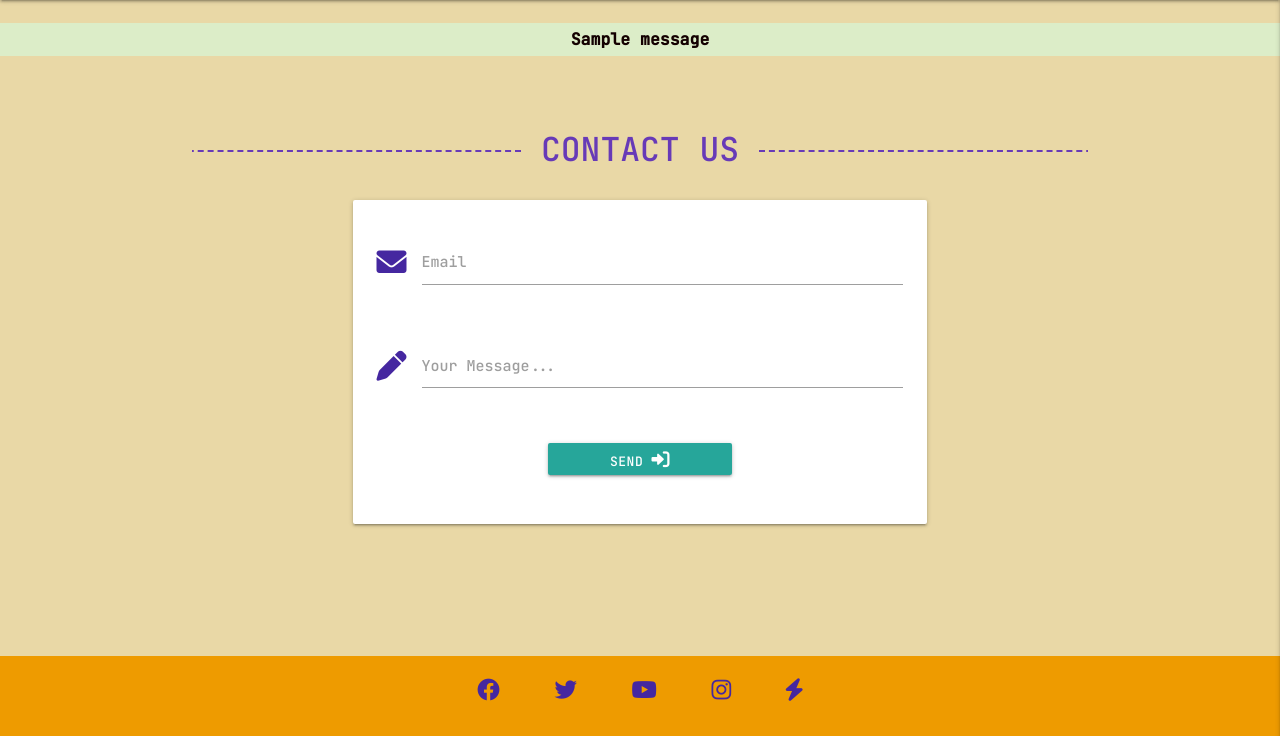
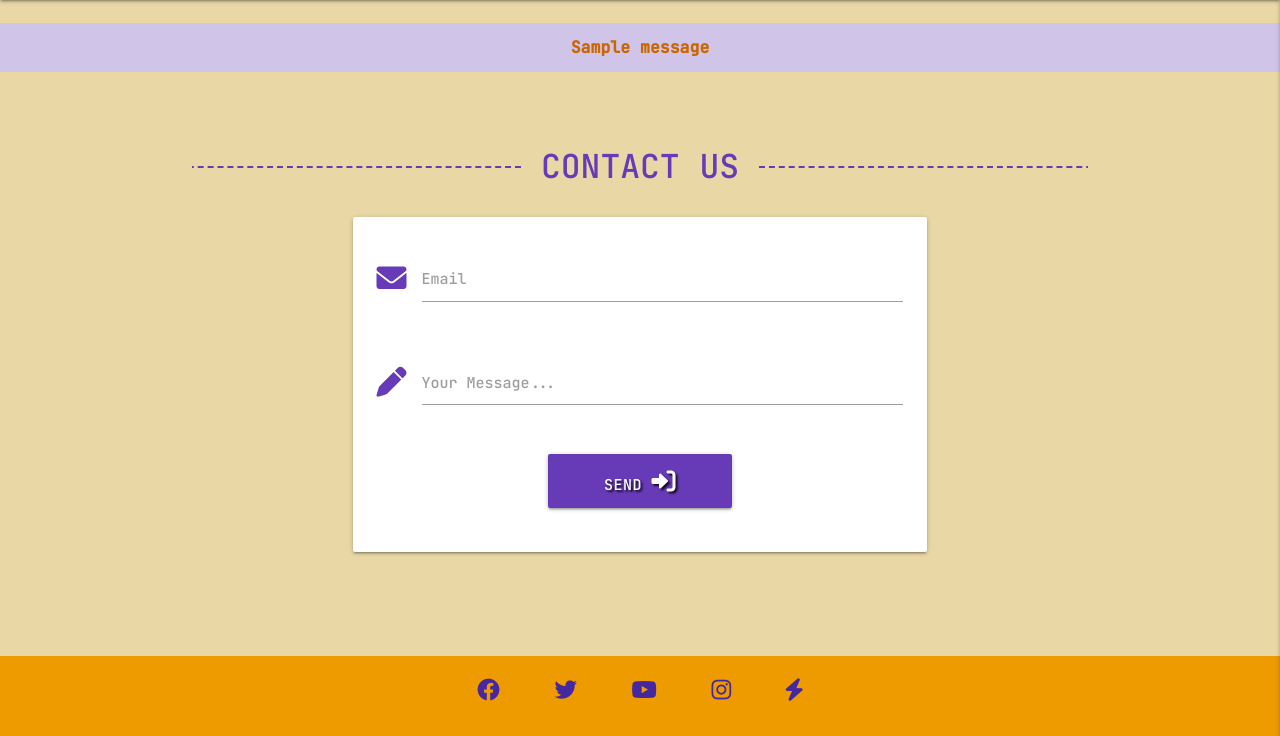
Before and after one commit to sara5491/ArchiveTheAdventure, a Flask app: page /contact in a window 1280 px wide. Shown: the part 64-800 px from the top of the page. Run offline with Flask 2, Linux system fonts and the light colour scheme; one stand-in notice (Sample message) is shown; a database or web service that is not in the repository returns one stand-in record (values such as "Sample title"); some libraries are stand-ins or nearby versions.

Commit message:
resize submit buttons

```diff
--- a/static/css/style.css
+++ b/static/css/style.css
@@ -70,7 +70,8 @@ h4 {
 }
 
 .flashes h4 {
-    line-height: 2;
+    line-height: 3;
+    color: #CA6702;
 }
 
 .btn-small {
@@ -210,6 +211,7 @@ img {
 .decorated{
   overflow: hidden;
   text-align: center;
+  text-transform: uppercase;
 }
 .decorated > span{
  position: relative;
--- a/templates/base.html
+++ b/templates/base.html
@@ -60,7 +60,7 @@
             {% if messages %}
                 {% for message in messages %}
                     <div class="row flashes">
-                        <h4 class="light-green lighten-4 center-align">{{ message }}</h4>
+                        <h4 class="deep-purple lighten-4 center-align">{{ message }}</h4>
                     </div>
                 {% endfor %}
             {% endif %}
--- a/templates/contact.html
+++ b/templates/contact.html
@@ -1,15 +1,15 @@
 {% extends "base.html" %}
 
 {% block content %}
-<h1 class="decorated deep-purple-text center-align text-margin"><span>CONTACT US</span></h1>
+<h1 class="decorated deep-purple-text center-align text-margin"><span>Contact Us</span></h1>
     <div class="container-fluid display-container">
         <div class="row display-row">
             <form id="contact-form" class="col s12 l8 offset-l2 " method="POST" action="{{ url_for('contact')}}">
                 <div class="card-panel form-card padding-landscape">
                     <!--Email-->
                     <div class="row">
-                        <div class="input-field input-margin col s12">
-                            <i class="fas fa-envelope prefix"></i>
+                        <div class="input-field input-margin col s12 ">
+                            <i class="fas fa-envelope prefix deep-purple-text"></i>
                             <input id="email" name="email" type="email" class="validate" required>
                             <label for="email">Email</label>
                         </div>
@@ -17,14 +17,14 @@
                      <!--Message-->
                      <div class="row">
                         <div class="input-field input-margin col s12">
-                            <i class="fas fa-pen prefix"></i>
+                            <i class="fas fa-pen prefix deep-purple-text"></i>
                             <textarea id="message" name="message" class="materialize-textarea" required></textarea>
                             <label for="message">Your Message...</label>
                         </div>
                     </div>
                     <!--Sent Message -->
                     <div class="row">
-                        <button type="submit" class="col s4 offset-s4 btn-small btn-forms-hover red-btn button-style" value="Send"> <p>Send <i class="fas fa-sign-in-alt hide-on-med-and-down"></i></p>
+                        <button type="submit" class="col s4 offset-s4 btn-large btn-forms-hover button-style deep-purple text-shadow" value="Send"> <p>Send <i class="fas fa-sign-in-alt hide-on-med-and-down"></i></p>
                         </button>
                     </div>
                 </div>
--- a/templates/login.html
+++ b/templates/login.html
@@ -1,7 +1,7 @@
 {% extends "base.html" %}
 {% block content %}
 
-    <h1 class="decorated center-align deep-purple-text"><span>LOG IN</span></h1>
+    <h1 class="decorated center-align deep-purple-text"><span>Log In</span></h1>
 
     <div class="row">
         <form class="col s12 m8 offset-m2" method="POST" action="{{ url_for('login') }}">
@@ -26,8 +26,8 @@
                 </div>
                 <!-- log in -->
                 <div class="row">
-                    <button type="submit" class="col s12 btn-large deep-purple text-shadow">
-                        <p>Log In <i class="fa-solid fa-arrow-right-to-bracket"></i></p>
+                    <button type="submit" class="col s4 offset-s4 btn-large deep-purple text-shadow">
+                        <p>Log In <i class="fa-solid fa-arrow-right-to-bracket hide-on-med-and-down"></i></p>
                     </button>
                 </div>
             </div>
--- a/templates/register.html
+++ b/templates/register.html
@@ -1,7 +1,7 @@
 {% extends "base.html" %}
 {% block content %}
 
-    <h1 class="decorated center-align deep-purple-text"><span>REGISTER</span></h1>
+    <h1 class="decorated center-align deep-purple-text"><span>Register</span></h1>
 
     <div class="row">
         <form class="col s12 m8 offset-m2" method="POST" action="{{ url_for('register') }}">
@@ -26,8 +26,8 @@
                 </div>
                 <!-- register -->
                 <div class="row">
-                    <button type="submit" class="col s12 btn-large deep-purple text-shadow">
-                        <p>Register <i class="fas fa-sign-in-alt"></i></p>
+                    <button type="submit" class="col s4 offset-s4 btn-large deep-purple text-shadow">
+                        <p>Register <i class="fas fa-sign-in-alt hide-on-med-and-down"></i></p>
                     </button>
                 </div>
             </div>
```
